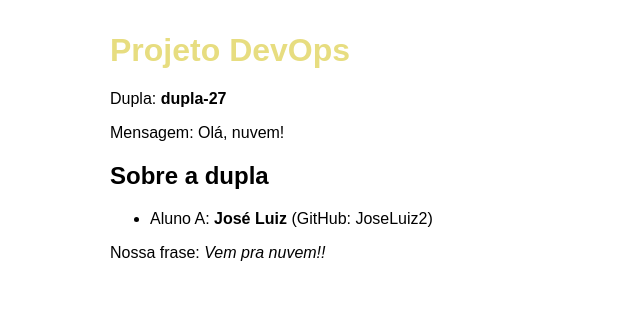
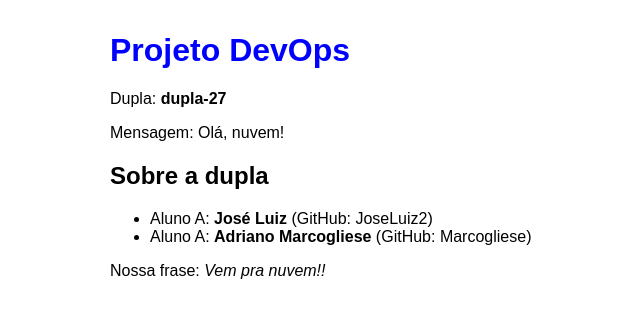
Before and after one commit to JoseLuiz2/dupla_27, a plain HTML site: page site/index.html in a window 1280 px wide. Shown: the whole page, without its empty margins (210-850 px from the left). Drawn offline with Linux system fonts and the light colour scheme.

Commit message:
Alteração

```diff
--- a/site/index.html
+++ b/site/index.html
@@ -14,6 +14,7 @@
 
       h1 {
         color: #e7dd80;
+        color: blue;
       }
     </style>
   </head>
@@ -25,6 +26,7 @@
     <h2>Sobre a dupla</h2>
     <ul>
       <li>Aluno A: <strong>José Luiz</strong> (GitHub: JoseLuiz2)</li>
+      <li>Aluno A: <strong>Adriano Marcogliese</strong> (GitHub: Marcogliese)</li>
     </ul>
 
     <p>Nossa frase: <em>Vem pra nuvem!!</em></p>
```
